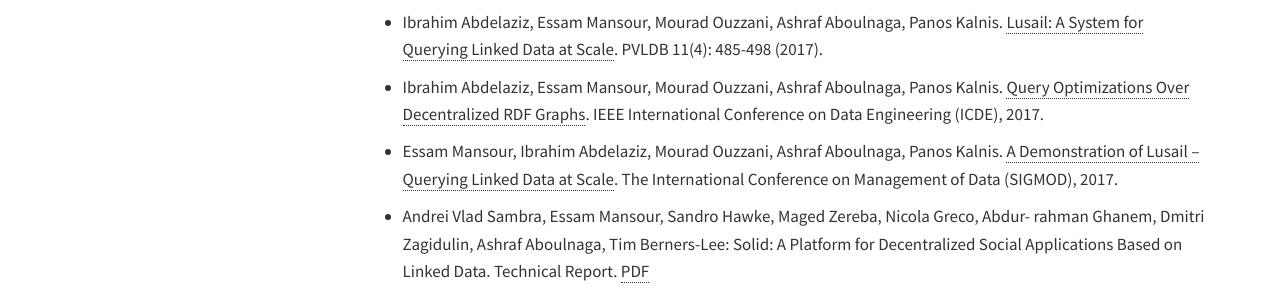
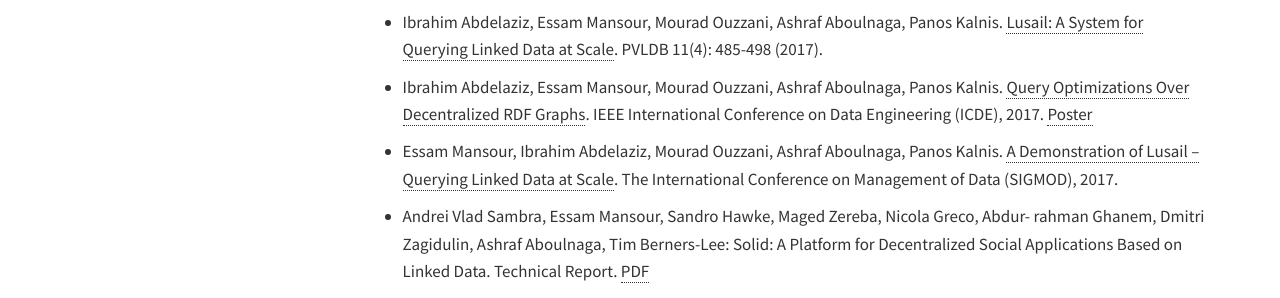
Before and after one commit to mansoure/mansoure.github.io, a Jekyll site: the page built from research/lusail/index.md, in a window 1280 px wide and 900 px high, scrolled down 516 px. Shown: the part 512-810 px from the top of the window. Built offline with Jekyll 4.4.1, drawn with Linux system fonts in a browser that asks for light colours; comment, search, counter and statistics services are not loaded.

Commit message:
add the lusail poster

```diff
--- a/research/lusail/index.md
+++ b/research/lusail/index.md
@@ -24,7 +24,7 @@
 
 <!-- - Ibrahim Abdelaziz, Essam Mansour, Mourad Ouzzani, Ashraf Aboulnaga, Panos Kalnis. [Lusail: A System for Querying Linked Data at Scale](/publications/paper/LusailTReport.pdf). Technical Report, 2017. -->
 
-- Ibrahim Abdelaziz, Essam Mansour, Mourad Ouzzani, Ashraf Aboulnaga, Panos Kalnis. [Query Optimizations Over Decentralized RDF Graphs](/publications/paper/icde17_lusail_poster.pdf). IEEE International Conference on Data Engineering (ICDE), 2017.
+- Ibrahim Abdelaziz, Essam Mansour, Mourad Ouzzani, Ashraf Aboulnaga, Panos Kalnis. [Query Optimizations Over Decentralized RDF Graphs](/publications/paper/icde17_lusail_poster.pdf). IEEE International Conference on Data Engineering (ICDE), 2017. [Poster](/publications/paper/lusail_poster.pdf)
 
 - Essam Mansour, Ibrahim Abdelaziz, Mourad Ouzzani, Ashraf Aboulnaga, Panos Kalnis. [A Demonstration of Lusail – Querying Linked Data at Scale](/publications/paper/p1603-mansour.pdf). The International Conference on Management of Data  (SIGMOD), 2017.
 
```
Also changed, not shown: 1 other file.
